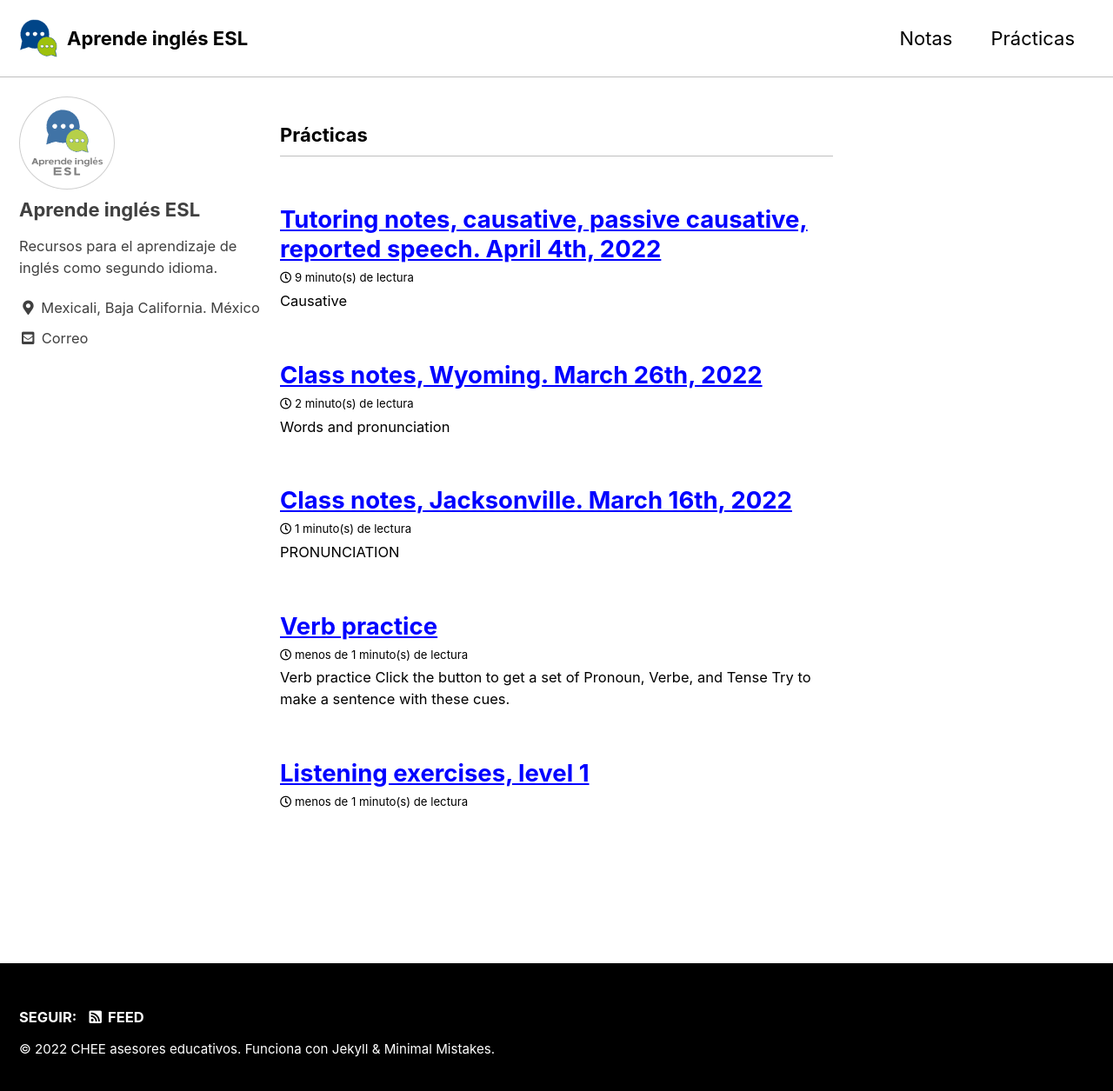
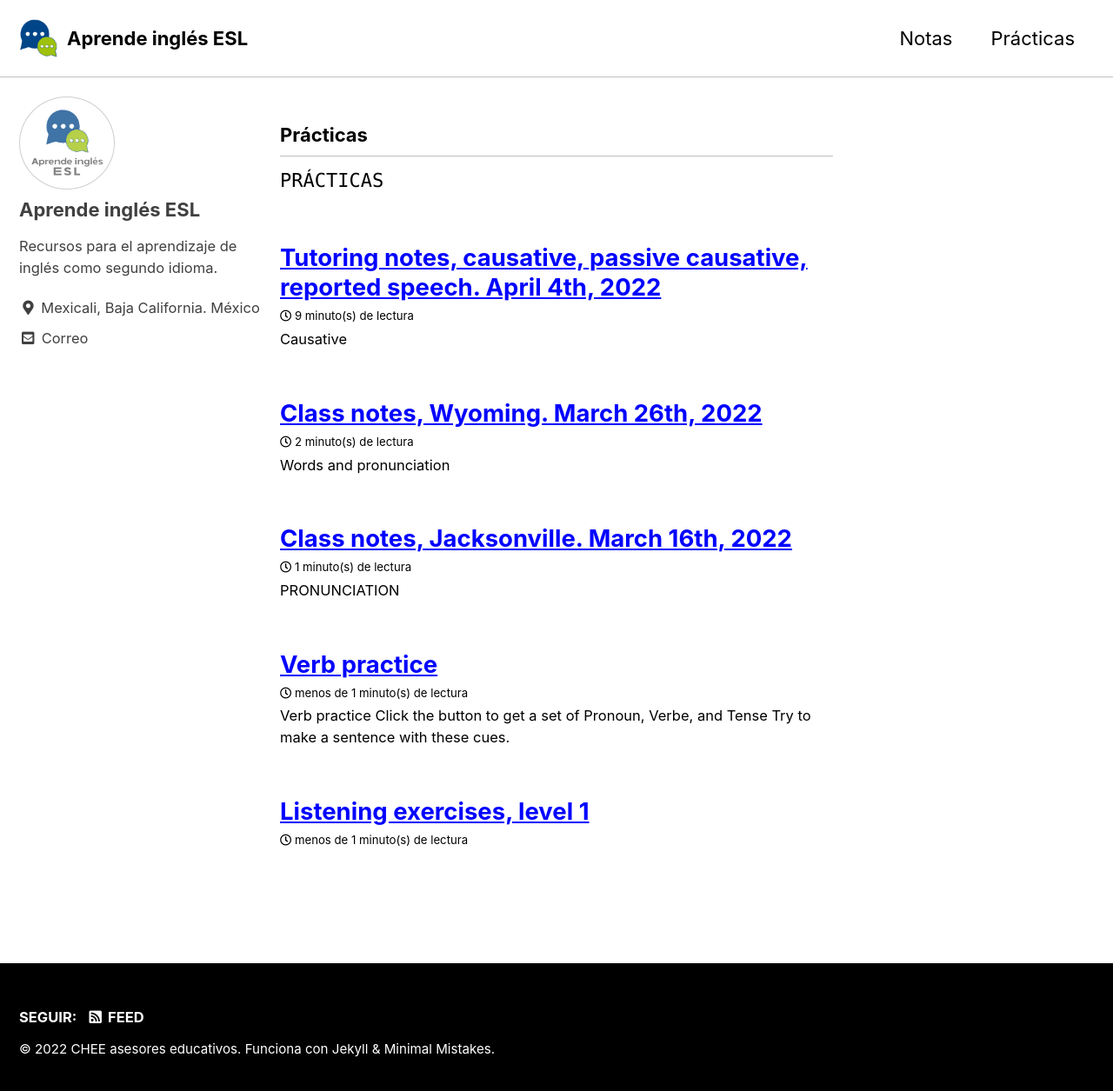
Before and after one commit to camachevaz/ESL, a Jekyll site: the page built from practicas.html, in a window 1280 px wide and 1263 px high. Shown: the top 1255 px of the window at 87% size. Built offline with Jekyll 4.4.1, drawn with Linux system fonts in a browser that asks for light colours; cached includes are drawn as plain includes.

Commit message:
Update practicas.html

```diff
--- a/practicas.html
+++ b/practicas.html
@@ -4,3 +4,4 @@ author_profile: true
 permalink: /practicas/
 ---
 <h3 class="archive__subtitle">Prácticas</h3>
+<code>PRÁCTICAS</code>
```
